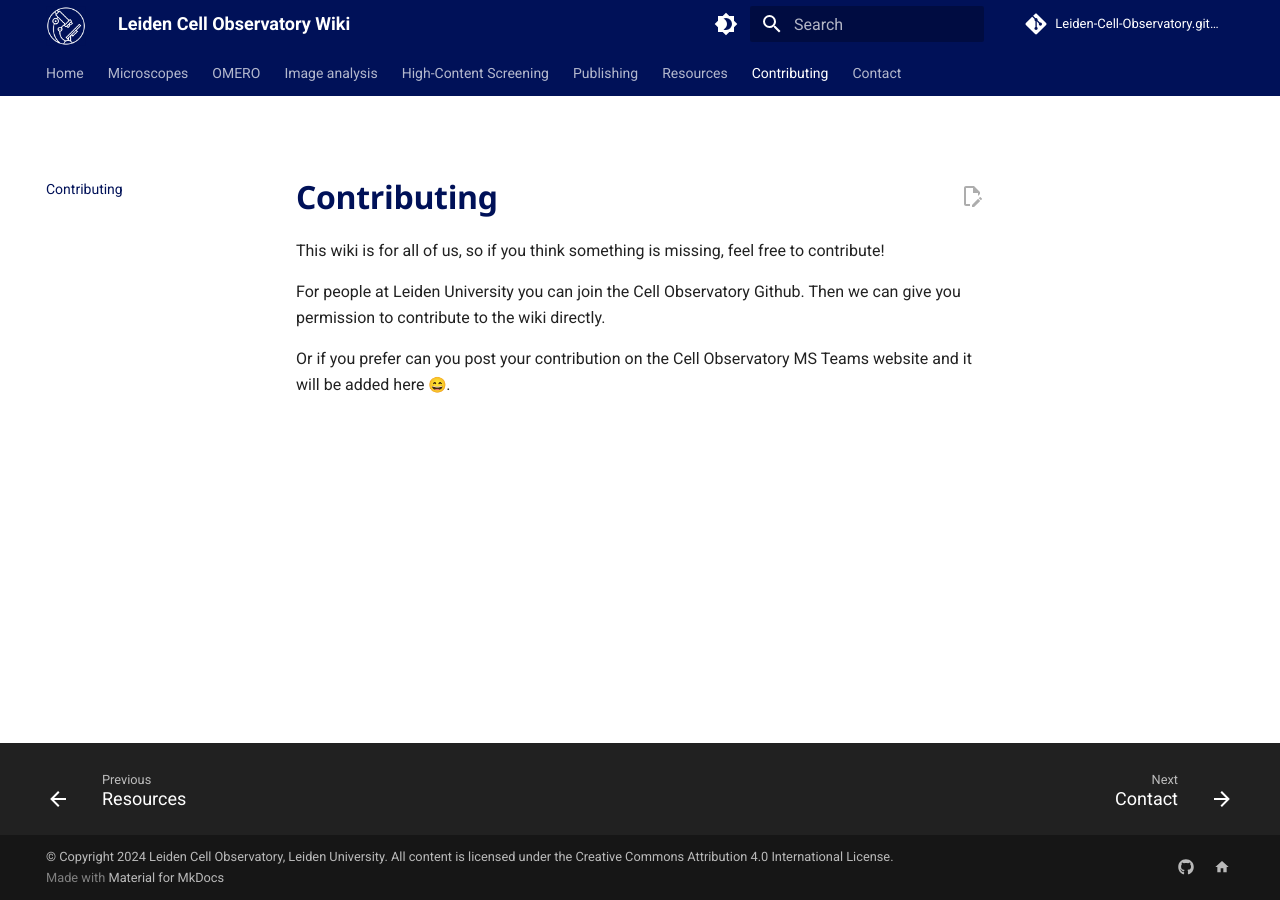
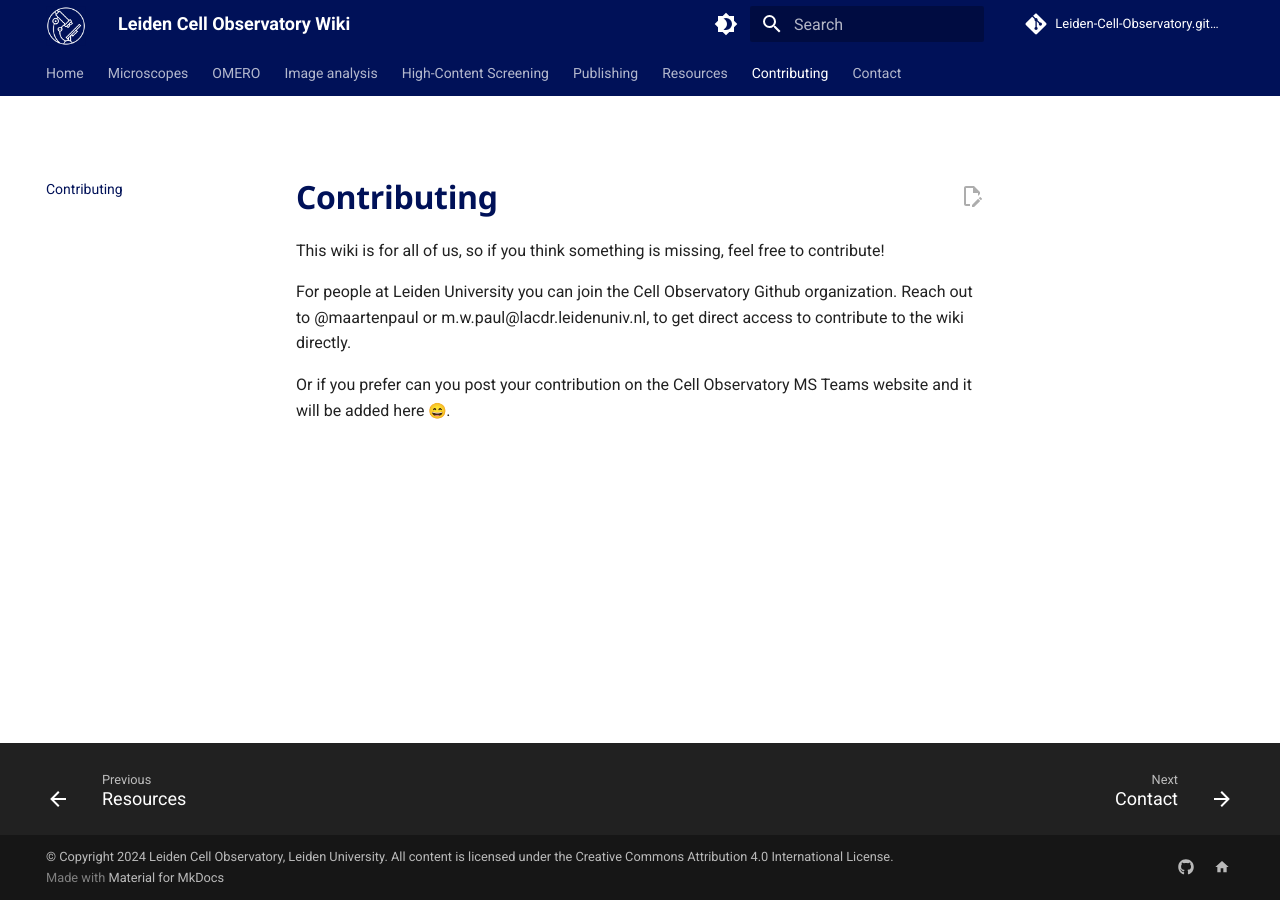
Before and after one commit to Leiden-Cell-Observatory/Leiden-Cell-Observatory.github.io, an MkDocs documentation site: the page built from docs/contributing.md, in a window 1280 px wide. Built offline with MkDocs 1.6.1 and Material for MkDocs 9.7.7, drawn with Linux system fonts in a browser that asks for light colours; emoji names are drawn with the system emoji font; comment, search, counter and statistics services are not loaded.

Commit message:
Update contributing.md

```diff
--- a/docs/contributing.md
+++ b/docs/contributing.md
@@ -2,6 +2,6 @@
 
 This wiki is for all of us, so if you think something is missing, feel free to contribute!
 
-For people at Leiden University you can join the Cell Observatory Github. Then we can give you permission to contribute to the wiki directly.
+For people at Leiden University you can join the Cell Observatory Github organization. Reach out to @maartenpaul or m.w.paul@lacdr.leidenuniv.nl, to get direct access to contribute to the wiki directly.
 
 Or if you prefer can you post your contribution on the Cell Observatory MS Teams website and it will be added here :smile:.
```
